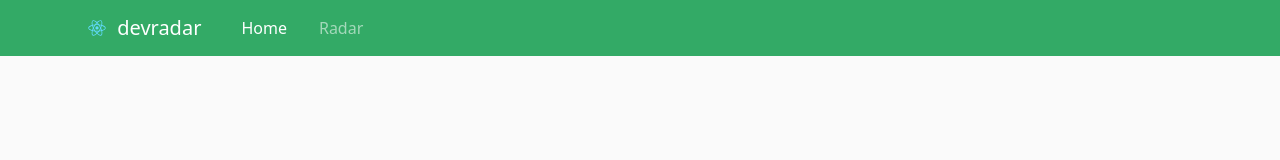
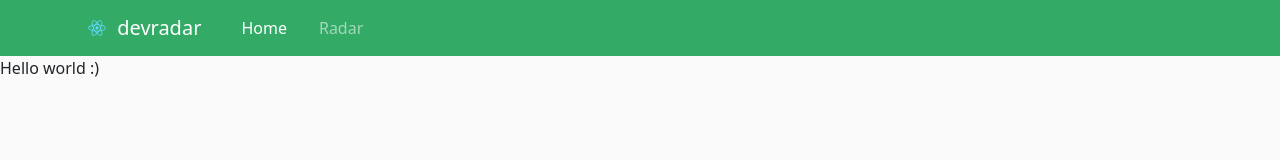
Before and after one commit to devradar/devradargo, a React (Create React App) app: page /#/ in a window 1280 px wide. Shown: the top 160 px of the page. Built offline with nearby package versions, Linux system fonts and the light colour scheme.

Commit message:
add home

```diff
--- /dev/null
+++ b/src/components/home.tsx
@@ -0,0 +1,5 @@
+function Home() {
+  return <div>Hello world :)</div>;
+}
+
+export default Home;
```
Also changed, not shown: src/router/index.tsx (+7 -5 lines).
